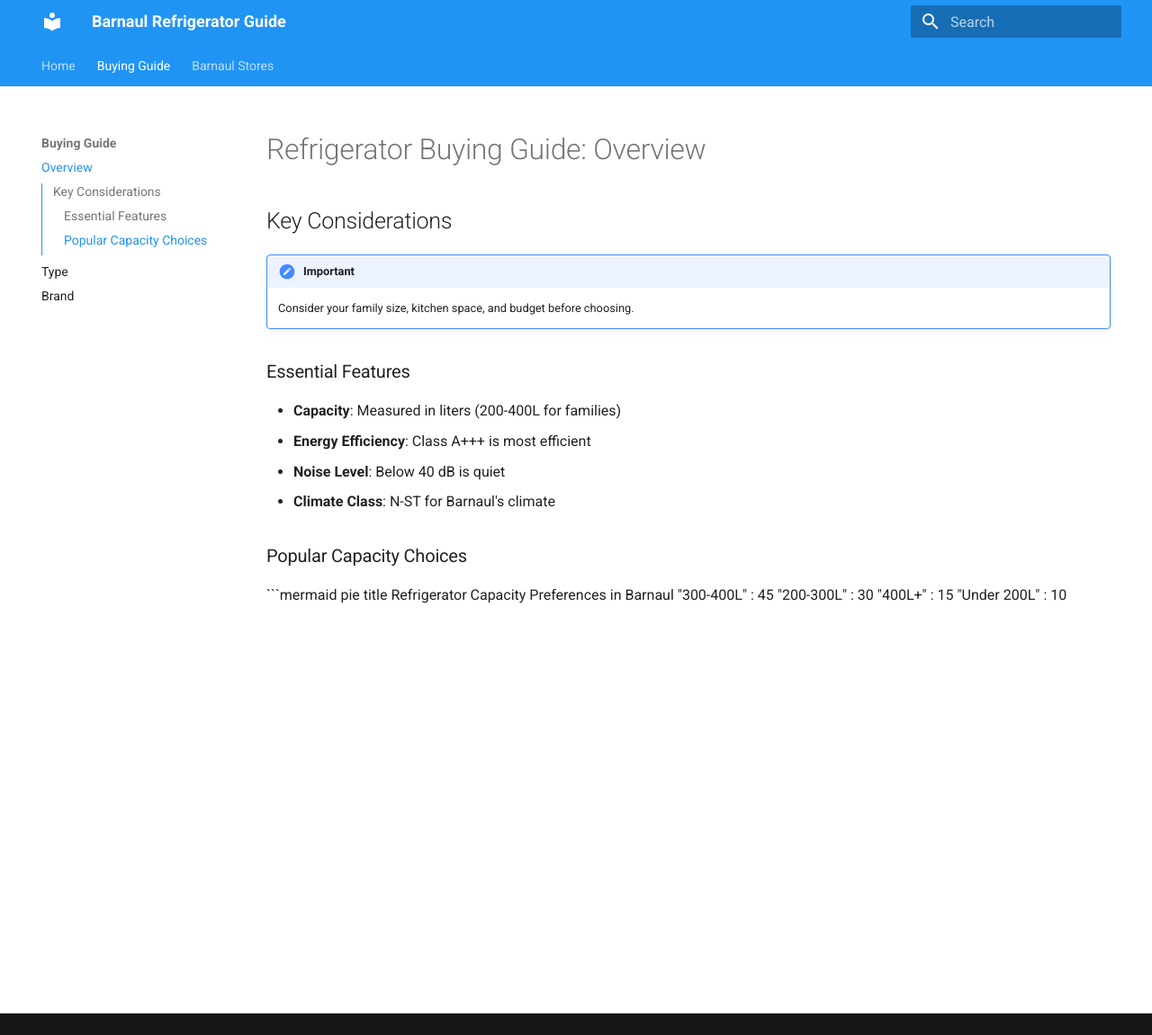
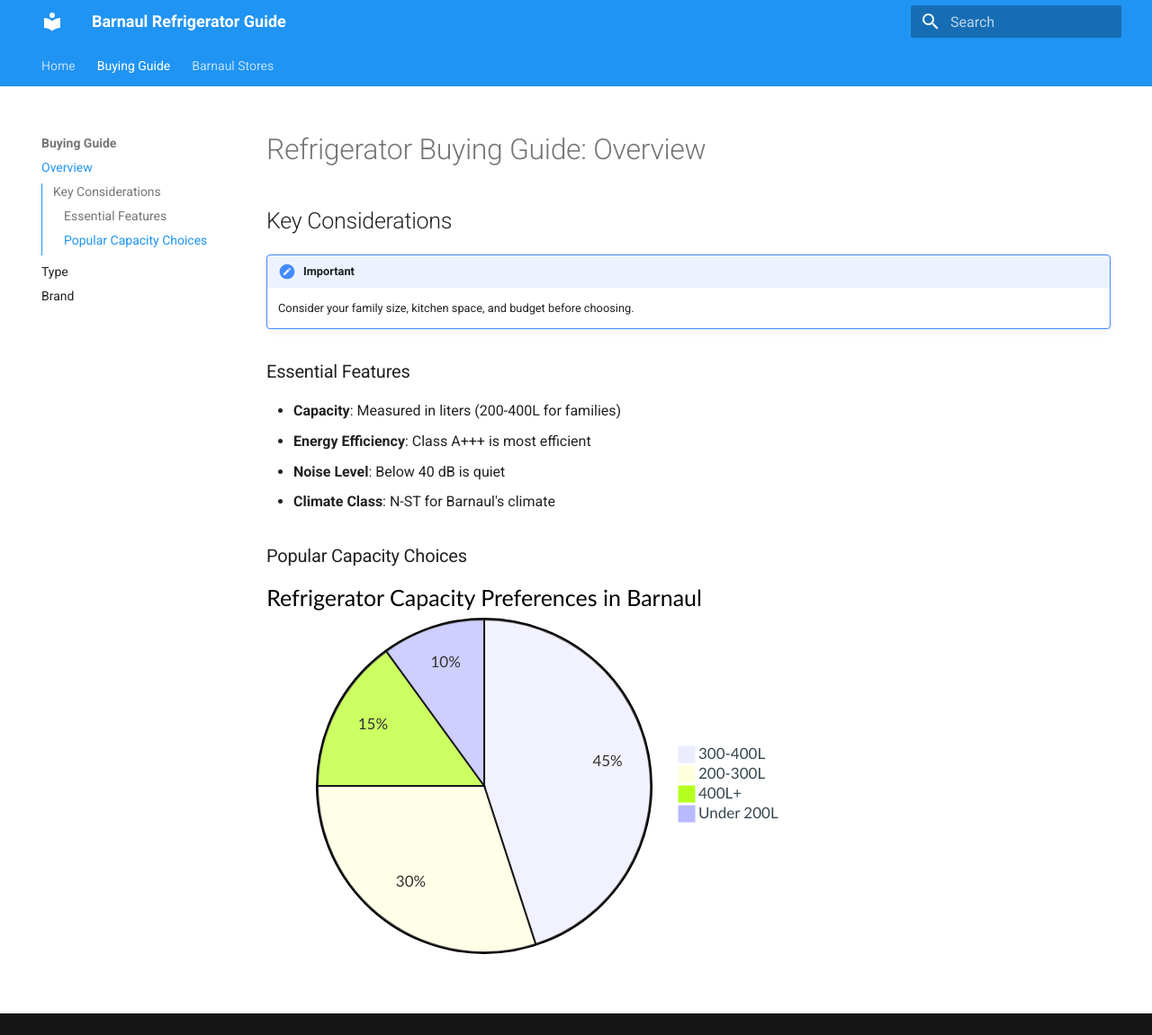
Before and after one commit to emperor-kat/one-project, an MkDocs documentation site: the page built from docs/guide/overview.md, in a window 1280 px wide and 1151 px high. Shown: the whole window at 90% size. Built offline with MkDocs 1.6.1 and Material for MkDocs 9.7.7, drawn with Linux system fonts in a browser that asks for light colours.

Commit message:
[#3] mermaid

````diff
--- a/docs/guide/overview.md
+++ b/docs/guide/overview.md
@@ -20,3 +20,4 @@
     "200-300L" : 30
     "400L+" : 15
     "Under 200L" : 10
+```
--- a/mkdocs.yml
+++ b/mkdocs.yml
@@ -26,7 +26,11 @@ plugins:
 markdown_extensions:
   - admonition
   - pymdownx.details
-  - pymdownx.superfences
+  - pymdownx.superfences:
+      custom_fences:
+        - name: mermaid
+          class: mermaid
+          format: !!python/name:pymdownx.superfences.fence_code_format
   - pymdownx.highlight
   - pymdownx.inlinehilite
   - pymdownx.tabbed:
````
